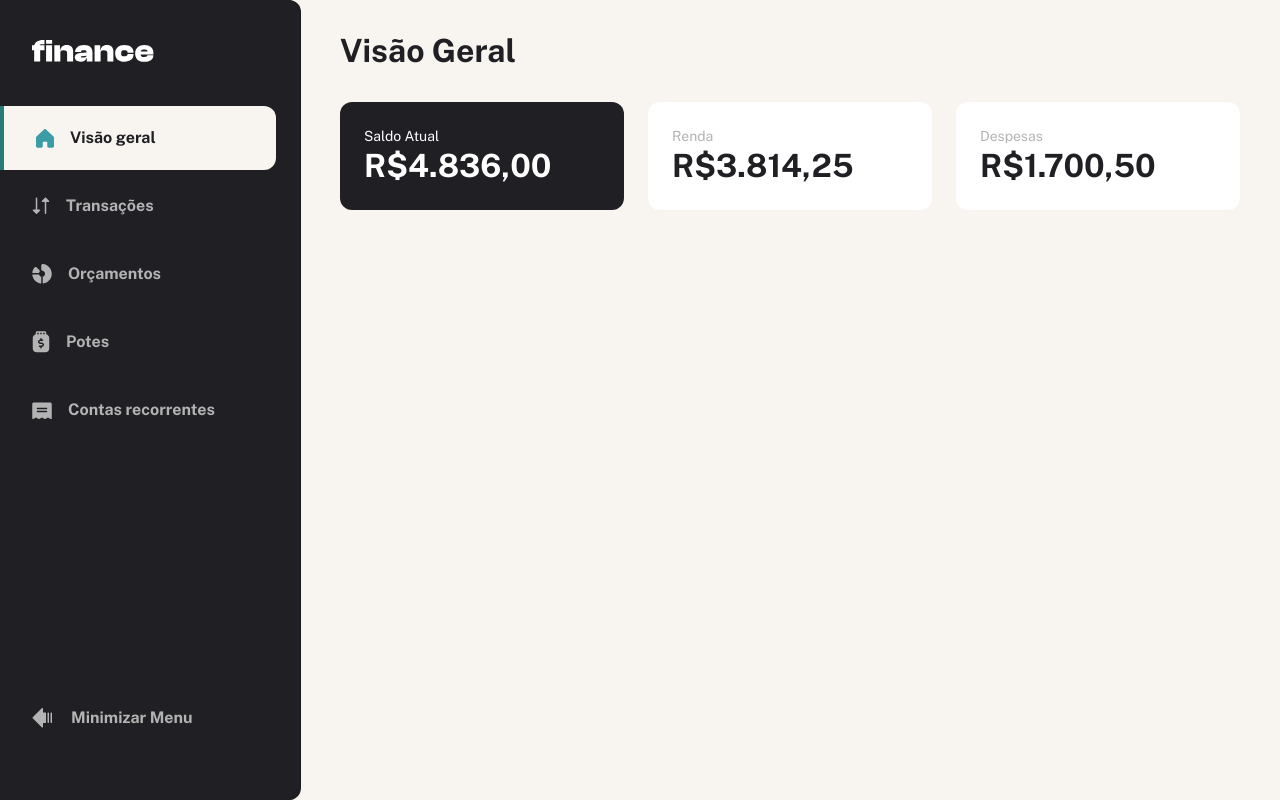
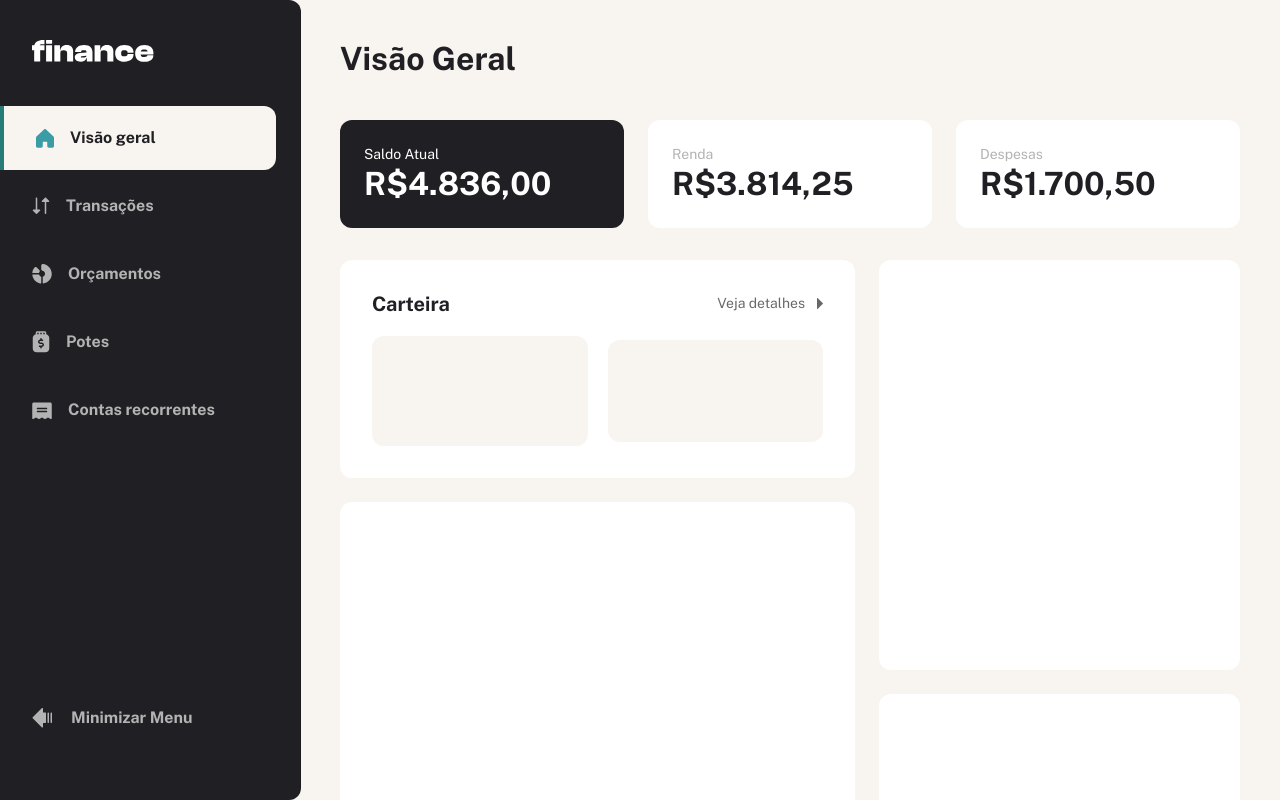
Before and after one commit to RodrigoSobralM/dashBoard-financas, a React (Vite) app: page /home in a window 1280 px wide. Shown: the top 800 px of the page. Built offline with nearby package versions, Linux system fonts and the light colour scheme.

Commit message:
:recycle::bug: refactor and fix: Atualizando valores da side bar e corrigido bugs de responsividade.

```diff
--- a/src/components/BottomNavigationComponent.tsx
+++ b/src/components/BottomNavigationComponent.tsx
@@ -15,7 +15,6 @@ const BottomNavigationComponent = () => {
         bottom: 0,
         left: 0,
         right: 0,
-        width: '100%',
         backgroundColor: '#201F24',
         height: isMobile ? pxToRem(52) : pxToRem(74),
         borderTopLeftRadius: pxToRem(8),
@@ -27,7 +26,8 @@ const BottomNavigationComponent = () => {
           display: 'flex',
           alignItems: 'baseline',
           justifyContent: 'space-around',
-          paddingTop: {xs: pxToRem(4) , sm: pxToRem(6)}
+          paddingTop: { xs: pxToRem(4), sm: pxToRem(6) },
+          paddingBottom: 0,
         }}
       >
         {MenuItemsMock.map((item) => (
@@ -38,7 +38,7 @@ const BottomNavigationComponent = () => {
             icon={item.icon}
             isOpen={true}
             isActive={location.pathname === item.path}
-            classname='style-sidebar-item'
+            classname="style-sidebar-item"
           />
         ))}
       </List>
--- a/src/components/CardComponent.tsx
+++ b/src/components/CardComponent.tsx
@@ -11,4 +11,8 @@ export const CardComponent = styled.div`
   &.cardBlack {
     background-color: ${(props) => props.theme.card.backgroundTerciario};
   }
+
+  &.cardBeige {
+    background-color: ${(props) => props.theme.card.backgroundSecundario};
+  }
 `
--- a/src/components/DrawerNavigationComponent.tsx
+++ b/src/components/DrawerNavigationComponent.tsx
@@ -21,8 +21,9 @@ import { MenuItemsMock } from '@/mock'
 const DrawerNavigationComponent = () => {
   const [open, setOpen] = useState(true)
   const location = useLocation()
+
   return (
-    <StyledDrawer variant="permanent" open={open}>
+    <StyledDrawer style={{backgroundColor: 'transparent'}} variant="permanent" open={open}>
       <Box sx={{ px: pxToRem(32), py: pxToRem(40) }}>
         {open ? (
           <LogoLarge height={22} width={122} />
--- a/src/components/StyledDrawer.tsx
+++ b/src/components/StyledDrawer.tsx
@@ -2,10 +2,11 @@ import { pxToRem } from '@/utils'
 import { CSSObject, styled, Theme } from '@mui/material'
 import MuiDrawer from '@mui/material/Drawer'
 
-const drawerWidth = pxToRem(300)
+const drawerWidthOpen = pxToRem(300)
+const drawerWidthClosed = pxToRem(88)
 
 const getDrawerMixin = (theme: Theme, isOpen: boolean): CSSObject => ({
-  width: isOpen ? drawerWidth : pxToRem(88),
+  width: isOpen ? drawerWidthOpen : drawerWidthClosed,
   transition: theme.transitions.create('width', {
     easing: theme.transitions.easing.sharp,
     duration: isOpen
@@ -27,7 +28,7 @@ const getDrawerMixin = (theme: Theme, isOpen: boolean): CSSObject => ({
 const StyledDrawer = styled(MuiDrawer, {
   shouldForwardProp: (prop) => prop !== 'open',
 })<{ open: boolean }>(({ theme, open }) => ({
-  width: drawerWidth,
+  width: drawerWidthOpen,
   flexShrink: 0,
   whiteSpace: 'nowrap',
   boxSizing: 'border-box',
--- a/src/pages/Home.tsx
+++ b/src/pages/Home.tsx
@@ -2,6 +2,7 @@ import {
   CardComponent,
   SidebarComponent,
   StyledH1,
+  StyledH2,
   StyledP,
 } from '@/components'
 import { mockData } from '@/mock'
@@ -10,17 +11,20 @@ import { Box, Container, Grid2 } from '@mui/material'
 
 const Home = () => {
   return (
-    <Box sx={{ display: 'flex', height: '100vh' }}>
+    <Box sx={{ display: 'flex' }}>
       <SidebarComponent />
       <Container
-        maxWidth="lg"
+        maxWidth="xl"
         disableGutters
         sx={{
           px: { xs: pxToRem(16), sm: pxToRem(40) },
-          py: { xs: pxToRem(24), sm: pxToRem(32) },
+          pt: { xs: pxToRem(24), sm: pxToRem(32) },
+          height: 'max-content',
+          overflow: { xs: 'scroll', lg: 'visible' },
+          pb: { xs: pxToRem(76), sm: pxToRem(106), lg: pxToRem(32) },
         }}
       >
-        <Grid2 sx={{ mb: pxToRem(32) }}>
+        <Grid2 sx={{ mb: pxToRem(42), mt: pxToRem(8) }}>
           <StyledH1>Visão Geral</StyledH1>
         </Grid2>
         <Grid2 container spacing={3}>
@@ -47,6 +51,81 @@ const Home = () => {
               <StyledH1>{currecyConverter(mockData.balance.expenses)}</StyledH1>
             </CardComponent>
           </Grid2>
+
+          <Grid2 container size={{ xs: 12, lg: 12 }} sx={{ pt: pxToRem(8) }}>
+            <Grid2
+              size={{ xs: 12, lg: 7 }}
+              sx={{
+                display: 'flex',
+                flexDirection: 'column',
+                gap: pxToRem(24),
+              }}
+            >
+              <Grid2>
+                <CardComponent
+                  style={{ padding: `${pxToRem(32)} ${pxToRem(32)}` }}
+                >
+                  <Grid2
+                    sx={{
+                      display: 'flex',
+                      justifyContent: 'space-between',
+                      alignItems: 'center',
+                    }}
+                  >
+                    <StyledH2>Carteira</StyledH2>
+                    <Grid2
+                      sx={{
+                        display: 'flex',
+                        alignItems: 'center',
+                        gap: pxToRem(12),
+                      }}
+                    >
+                      <StyledP color="#696868">Veja detalhes</StyledP>
+                      <img src="/icon-caret-right.svg" alt="" />
+                    </Grid2>
+                  </Grid2>
+
+                  <Grid2
+                    container
+                    spacing={2.5}
+                    sx={{ alignItems: 'center', pt: pxToRem(20) }}
+                  >
+                    <Grid2 size={{ xs: 12, md: 6 }}>
+                      <CardComponent
+                        className="cardBeige"
+                        style={{ height: pxToRem(110) }}
+                      ></CardComponent>
+                    </Grid2>
+                    <Grid2 size={{ xs: 12, md: 6 }}>
+                      <CardComponent
+                        className="cardBeige"
+                        style={{ height: pxToRem(102) }}
+                      ></CardComponent>
+                    </Grid2>
+                  </Grid2>
+                </CardComponent>
+              </Grid2>
+              <Grid2>
+                <CardComponent style={{ height: pxToRem(519) }}></CardComponent>
+              </Grid2>
+            </Grid2>
+
+            <Grid2
+              size={{ xs: 12, lg: 5 }}
+              sx={{
+                display: 'flex',
+                flexDirection: 'column',
+                gap: pxToRem(24),
+              }}
+            >
+              <Grid2>
+                <CardComponent style={{ height: pxToRem(410) }}></CardComponent>
+              </Grid2>
+              <Grid2>
+                <CardComponent style={{ height: pxToRem(327) }}></CardComponent>
+              </Grid2>
+            </Grid2>
+          </Grid2>
         </Grid2>
       </Container>
     </Box>
--- a/src/styles/Theme.ts
+++ b/src/styles/Theme.ts
@@ -34,6 +34,7 @@ export const defaultTheme: Theme = {
   },
   typographies: {
     colorGray300: '#B3B3B3',
+    colorGray500: '#696868',
     colorGray900: '#201F24',
     colorGreen: '#277C78',
   },
--- a/src/styles/globalStyles.ts
+++ b/src/styles/globalStyles.ts
@@ -7,6 +7,7 @@ export const GlobalStyle = createGlobalStyle<{ theme?: DefaultTheme }>`
         margin: 0;
         padding: 0;
         font-family: "Public Sans", sans-serif;
+        heigth: 100vh;
     }
 
     h1, h2, h3, h4, h5, p, span, ul, li {
--- a/src/types/theme.d.ts
+++ b/src/types/theme.d.ts
@@ -32,6 +32,7 @@ export interface Theme {
   }
   typographies: {
     colorGray300: string
+    colorGray500: string
     colorGray900: string
     colorGreen: string
   }
```
Also changed, not shown: src/components/ListItemComponent.tsx (line endings or trailing spaces).
